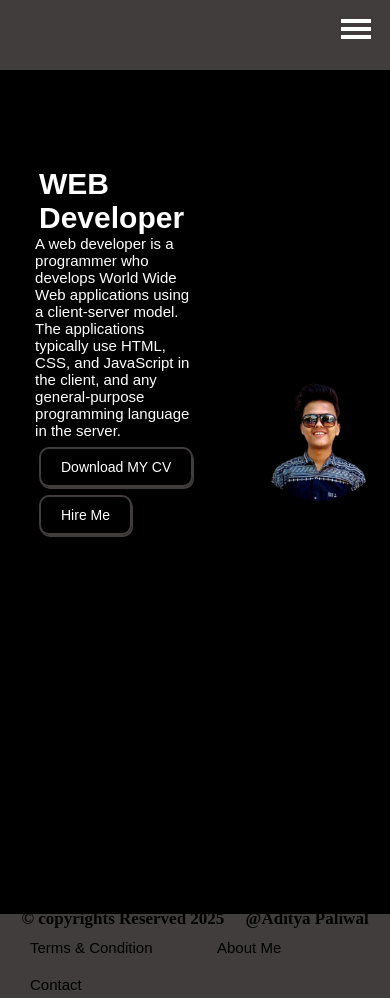
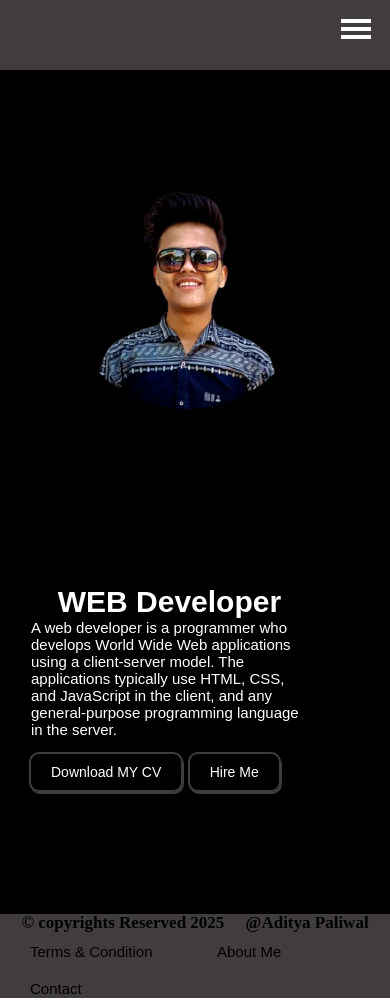
Before and after one commit to AdityaPaliwal1/adityapaliwal.github.io, a plain HTML site: page index.html in a window 390 px wide. Drawn offline with Linux system fonts and the light colour scheme; a web font is replaced by a local one.

Commit message:
Update style.css

```diff
--- a/style.css
+++ b/style.css
@@ -138,9 +138,7 @@
     color: white;
     font-size: 14px;
   }
-  .btn a:hover{
 
-  }
   .button{
     margin: 2px 3px;
     border : 1px solid black;
@@ -237,19 +235,20 @@ html {
   margin-bottom: 17px;
 
 }
+
 .fotter{
-  height: 12vh;
+  background-color: rgb(65,61,61);
   display: flex;
   align-items: center;
   justify-content: center;
   flex-direction: column;
-  background-color: rgb(65, 61, 61);
-
+  height: 85px;
+  padding-top: 2%;
 }
 .fotter p{
   font-family: sans serif, arial or verdana;
   font-size: 17px;
-  font-weight: bold;
+  font-weight: bolder;
 }
 .fotter-links li{
   display: inline-block;
@@ -405,25 +404,34 @@ transform: scale(0);
     height: 370px;
     transition: 0.7s ease;
   }
+  .ap-secf{
+    flex-direction: column-reverse;
+    min-height: 80vh;
+  }
+  .leftsec img{
+    width: 250px;
+  }
 .contact-heading{
   text-align: center;
   letter-spacing: 0;
   padding-left: 0;
   margin-right: 5%;
 }
-.rightsec{
-  height: 390px;
-}
+ .rightsec{
+   position: relative;
+   top: -150px;
+   flex-direction: column;
+ }
 .bigtag{
-  padding-right: 0;
+ font-size: 18px;
 }
 .leftsec{
   margin-bottom: 30%;
   width: 50%;
 }
-.leftsec img{
+/* .leftsec img{
   width: 120%;
-}
+} */
 .burger{
   display: block;
 }
@@ -568,13 +576,16 @@ transform: scale(0);
     }
     .rightsec{
       position: relative;
-      top: -17%;
-      /* text-align: center; */
-      margin: auto;
+      top: -150px;
+      /* text-align: center;
+      margin: auto; */
     }
     .leftsec{
       position: relative;
       top : -10%;
+    }
+    .leftsec img {
+      width: 200px;
     }
     .fotter p{
     position: relative;
@@ -593,5 +604,4 @@ transform: scale(0);
     .para{
       margin-left: 3%;
     }
-
   }
```
